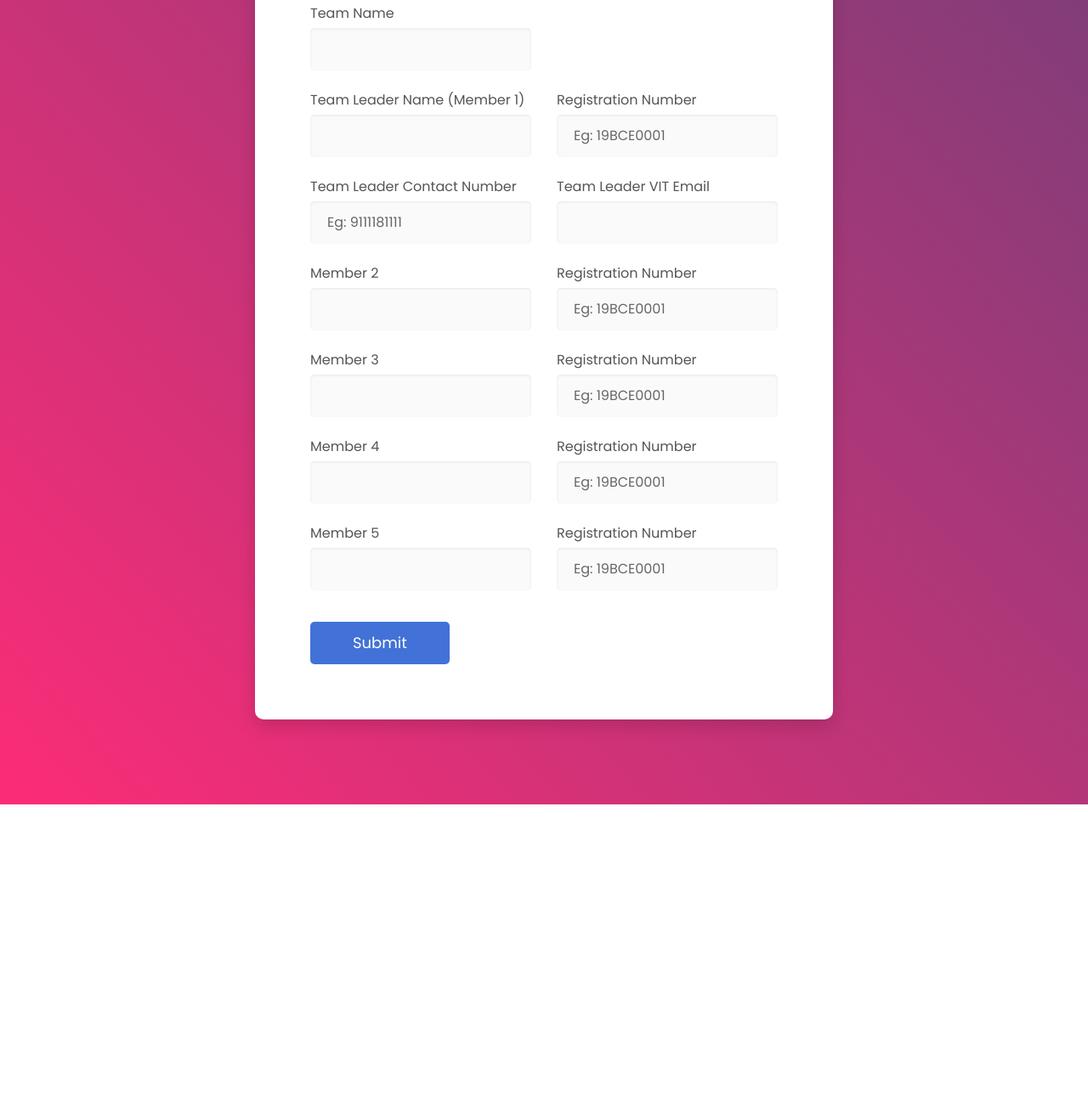
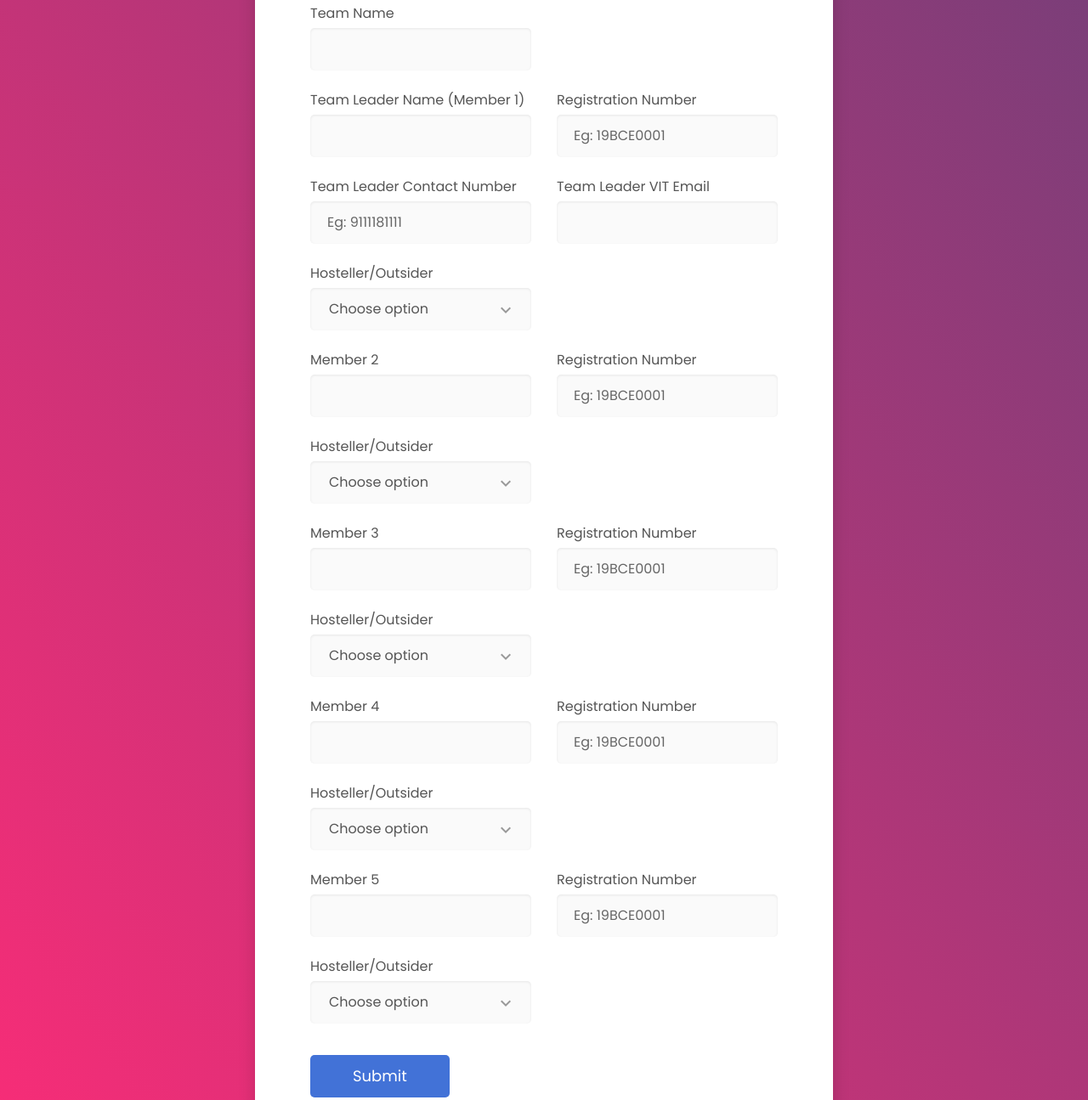
Before and after one commit to vivekmurali2k/h4c-team, a website: page public/index.html in a window 1280 px wide. Shown: the part 395-1690 px from the top of the page at 85% size. Before the commit the page ends 1342 px from the top, so only its background shows below. Drawn offline with nearby package versions, Linux system fonts and the light colour scheme.

Commit message:
Hosteller added

```diff
--- a/public/index.html
+++ b/public/index.html
@@ -72,6 +72,23 @@
 									</div>
 								</div>
 							</div>
+
+							<div class="row row-space">
+								<div class="col-2">
+									<div class="input-group">
+										<label class="label">Hosteller/Outsider</label>
+										<div class="rs-select2 js-select-simple select--no-search">
+											<select name="add1" required>
+												<option disabled="disabled" selected="selected">Choose option</option>
+												<option>Hosteller</option>
+												<option>Outsider</option>
+											</select>
+											<div class="select-dropdown"></div>
+										</div>
+									</div>
+								</div>
+							</div>
+
 							<div class="row row-space">
 								<div class="col-2">
 									<div class="input-group">
@@ -84,6 +101,21 @@
 										<label class="label">Registration Number</label>
 										<input class="input--style-4" pattern="[1]{1}[5-9]{1}[A-Z]{3}[0-9]{4}"
 											placeholder="Eg: 19BCE0001" type="text" name="reg2" required>
+									</div>
+								</div>
+							</div>
+							<div class="row row-space">
+								<div class="col-2">
+									<div class="input-group">
+										<label class="label">Hosteller/Outsider</label>
+										<div class="rs-select2 js-select-simple select--no-search">
+											<select name="add1" required>
+												<option disabled="disabled" selected="selected">Choose option</option>
+												<option>Hosteller</option>
+												<option>Outsider</option>
+											</select>
+											<div class="select-dropdown"></div>
+										</div>
 									</div>
 								</div>
 							</div>
@@ -105,6 +137,21 @@
 							<div class="row row-space">
 								<div class="col-2">
 									<div class="input-group">
+										<label class="label">Hosteller/Outsider</label>
+										<div class="rs-select2 js-select-simple select--no-search">
+											<select name="add1" required>
+												<option disabled="disabled" selected="selected">Choose option</option>
+												<option>Hosteller</option>
+												<option>Outsider</option>
+											</select>
+											<div class="select-dropdown"></div>
+										</div>
+									</div>
+								</div>
+							</div>
+							<div class="row row-space">
+								<div class="col-2">
+									<div class="input-group">
 										<label class="label">Member 4</label>
 										<input class="input--style-4" type="text" name="name4" >
 									</div>
@@ -114,6 +161,21 @@
 										<label class="label">Registration Number</label>
 										<input class="input--style-4" pattern="[1]{1}[5-9]{1}[A-Z]{3}[0-9]{4}"
 											placeholder="Eg: 19BCE0001" type="text" name="reg4">
+									</div>
+								</div>
+							</div>
+							<div class="row row-space">
+								<div class="col-2">
+									<div class="input-group">
+										<label class="label">Hosteller/Outsider</label>
+										<div class="rs-select2 js-select-simple select--no-search">
+											<select name="add1" >
+												<option disabled="disabled" selected="selected">Choose option</option>
+												<option>Hosteller</option>
+												<option>Outsider</option>
+											</select>
+											<div class="select-dropdown"></div>
+										</div>
 									</div>
 								</div>
 							</div>
@@ -132,7 +194,21 @@
 									</div>
 								</div>
 							</div>
-
+							<div class="row row-space">
+								<div class="col-2">
+									<div class="input-group">
+										<label class="label">Hosteller/Outsider</label>
+										<div class="rs-select2 js-select-simple select--no-search">
+											<select name="add1" >
+												<option disabled="disabled" selected="selected">Choose option</option>
+												<option>Hosteller</option>
+												<option>Outsider</option>
+											</select>
+											<div class="select-dropdown"></div>
+										</div>
+									</div>
+								</div>
+							</div>
 
 							<div class="p-t-15">
 								<button class="btn btn--radius-2 btn--blue" type="submit">Submit</button>
```
